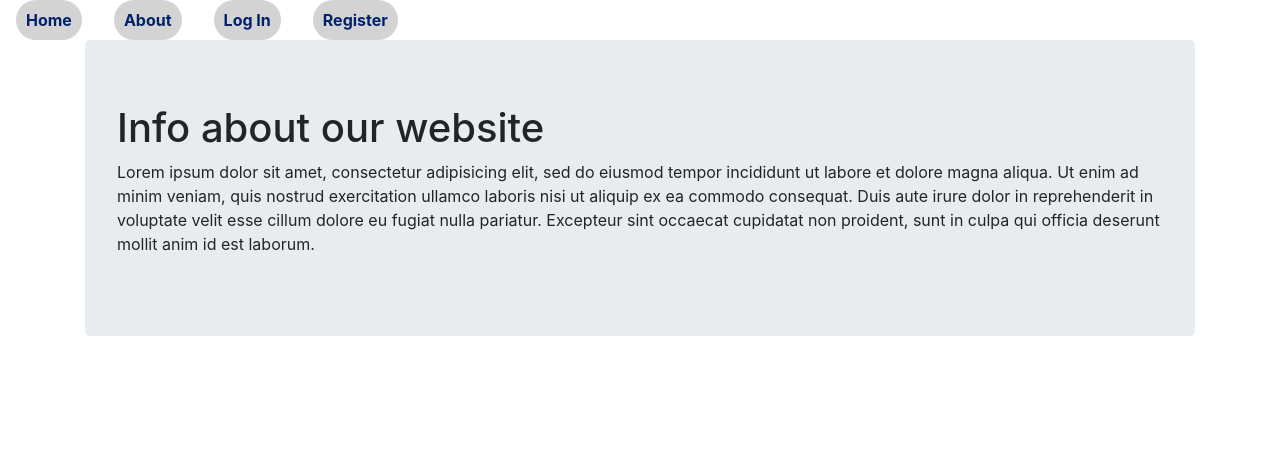
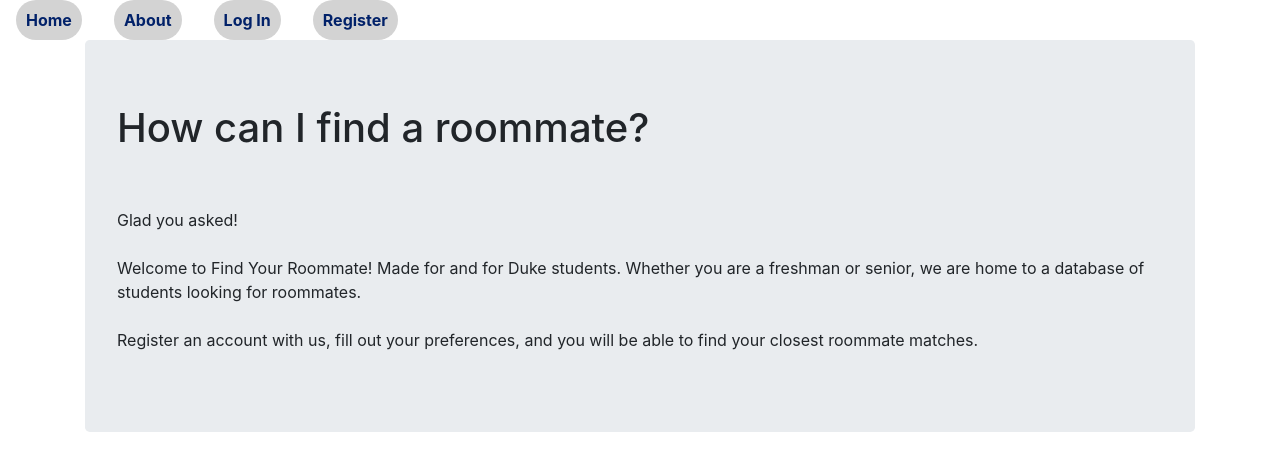
Before and after one commit to yyntommy/CS316_Project, a Python web app: template src/roommatefinder/templates/info.html in a window 1280 px wide. Shown: the top 471 px of the page. Run offline with Jinja, Linux system fonts and the light colour scheme; the template is opened without the code that fills it, so the values that code supplies are empty; some libraries are stand-ins or nearby versions.

Commit message:
Update info.html
added information

```diff
--- a/src/roommatefinder/templates/info.html
+++ b/src/roommatefinder/templates/info.html
@@ -1,7 +1,17 @@
 {% extends "base.html" %}
 {% block content %}
   <div class="jumbotron">
-    <h1>Info about our website</h1>
-    <p>Lorem ipsum dolor sit amet, consectetur adipisicing elit, sed do eiusmod tempor incididunt ut labore et dolore magna aliqua. Ut enim ad minim veniam, quis nostrud exercitation ullamco laboris nisi ut aliquip ex ea commodo consequat. Duis aute irure dolor in reprehenderit in voluptate velit esse cillum dolore eu fugiat nulla pariatur. Excepteur sint occaecat cupidatat non proident, sunt in culpa qui officia deserunt mollit anim id est laborum.</p>
+    <h1>How can I find a roommate?</h1>
+    <br>
+    <br>
+    <p>
+    Glad you asked!
+    <br>
+    <br>
+    Welcome to Find Your Roommate! Made for and for Duke students. Whether you are a freshman or senior, we are home to a database of students looking for roommates.
+    <br>
+    <br>
+    Register an account with us, fill out your preferences, and you will be able to find your closest roommate matches.
+    </p>
   </div>
 {% endblock %}
```
